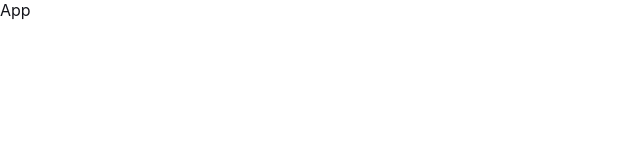
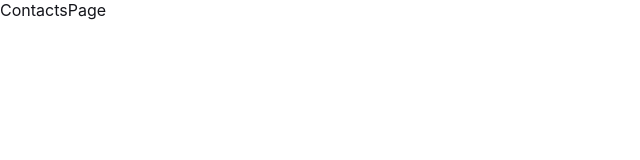
Before and after one commit to karimi-82hadi/hadi-karimi-w14, a React (Vite) app: page /contacts in a window 1280 px wide. Shown: the top 160 px of the page, without its empty margins (0-640 px from the left). Built offline with nearby package versions, Linux system fonts and the light colour scheme; a web font is replaced by a local one.

Commit message:
created routes and pages

```diff
--- a/src/App.jsx
+++ b/src/App.jsx
@@ -1,5 +1,18 @@
+import { Navigate, Route, Routes } from "react-router-dom";
+
+import ContactsPage from "./pages/ContactsPage";
+import ContactPage from "./pages/ContactPage";
+import PageNotFound from "./pages/404";
+
 function App() {
-  return <div>App</div>;
+  return (
+    <Routes>
+      <Route path="/" element={<Navigate to="/contacts" replace />} />
+      <Route path="/contacts" element={<ContactsPage />} />
+      <Route path="/contacts/:id" element={<ContactPage />} />
+      <Route path="/*" element={<PageNotFound />} />
+    </Routes>
+  );
 }
 
 export default App;
--- a/src/main.jsx
+++ b/src/main.jsx
@@ -2,9 +2,12 @@ import { StrictMode } from "react";
 import { createRoot } from "react-dom/client";
 import App from "./App.jsx";
 import "./global.css";
+import { BrowserRouter } from "react-router-dom";
 
 createRoot(document.getElementById("root")).render(
   <StrictMode>
-    <App />
+    <BrowserRouter>
+      <App />
+    </BrowserRouter>
   </StrictMode>
 );
--- /dev/null
+++ b/src/pages/404.jsx
@@ -0,0 +1,7 @@
+function PageNotFound() {
+  return (
+    <div>PageNotFound</div>
+  )
+}
+
+export default PageNotFound
--- /dev/null
+++ b/src/pages/ContactPage.jsx
@@ -0,0 +1,7 @@
+function ContactPage() {
+  return (
+    <div>ContactPage</div>
+  )
+}
+
+export default ContactPage
--- /dev/null
+++ b/src/pages/ContactsPage.jsx
@@ -0,0 +1,7 @@
+function ContactsPage() {
+  return (
+    <div>ContactsPage</div>
+  )
+}
+
+export default ContactsPage
```
